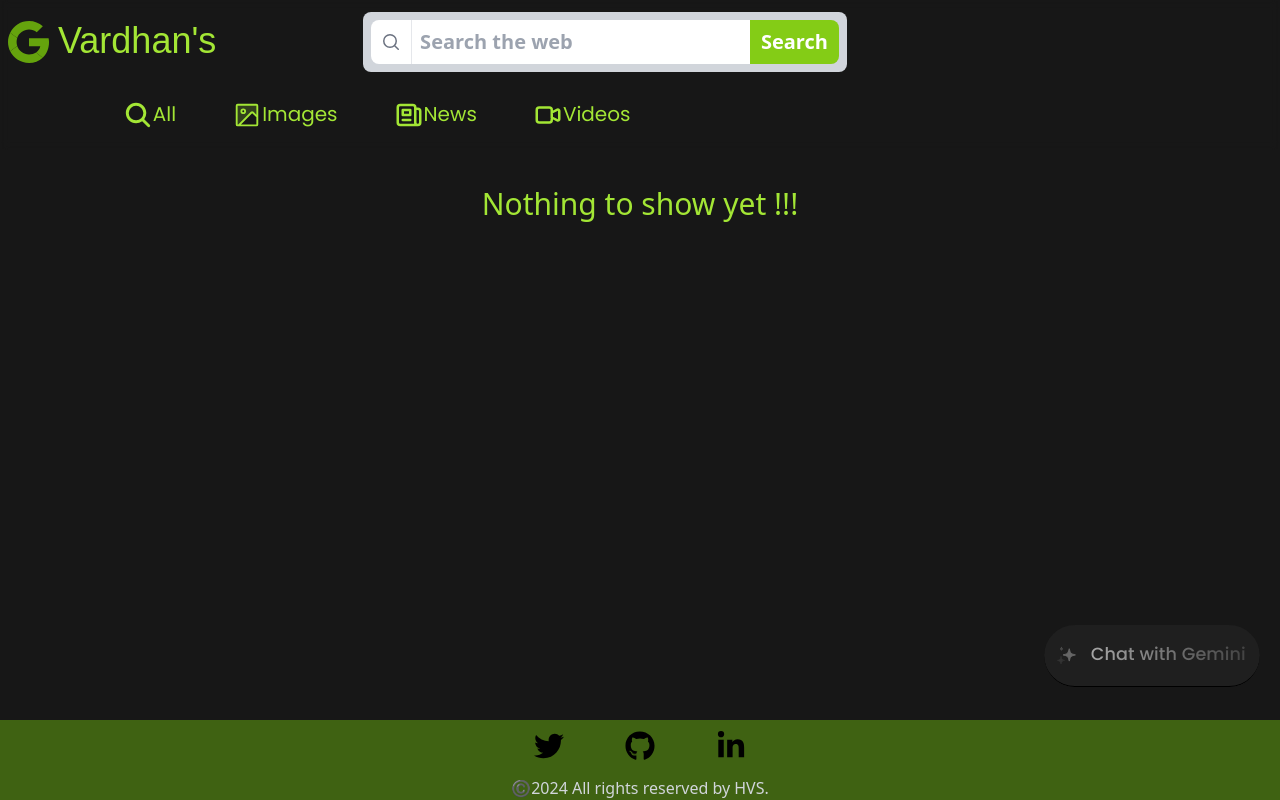
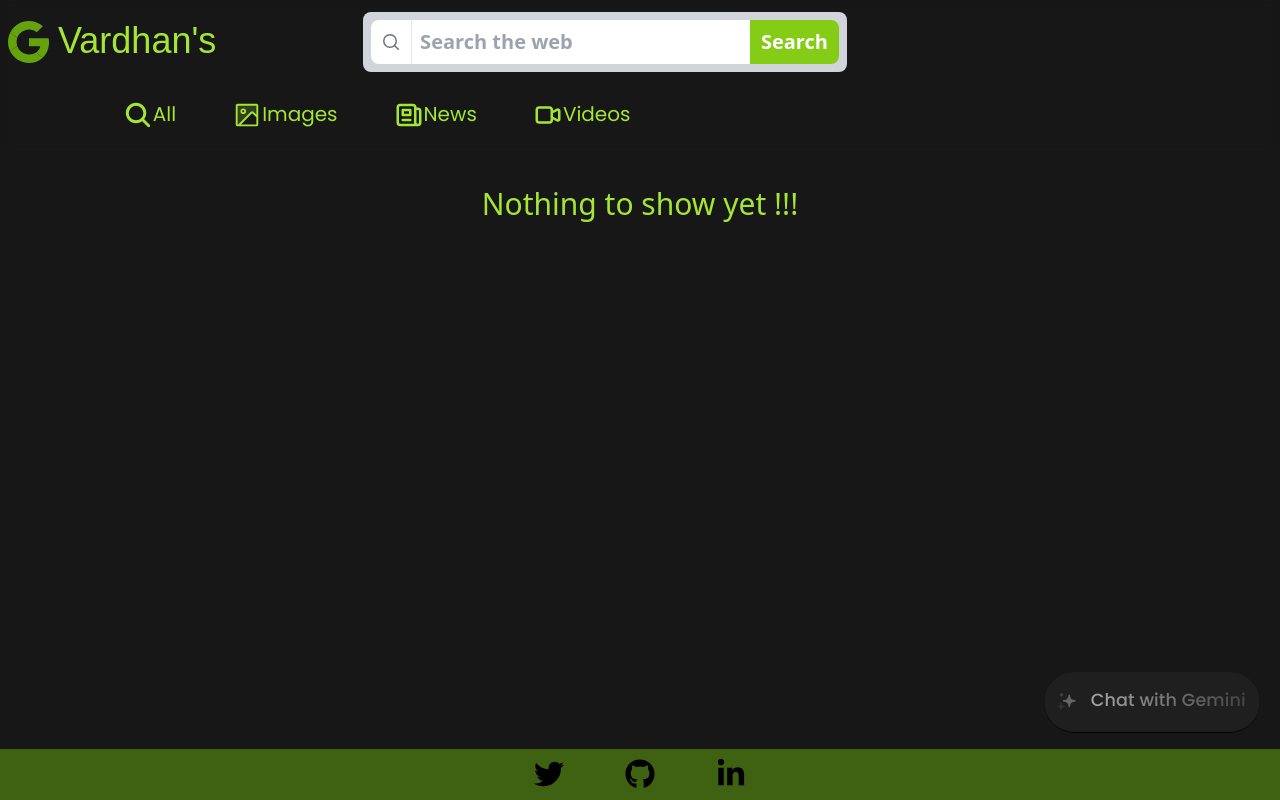
Before and after one commit to hrshvrdhnsingh/search-interface, a React (Create React App) app: page /videos in a window 1280 px wide. Built offline with nearby package versions, Linux system fonts and the light colour scheme; a web font is replaced by a local one.

Commit message:
added g-tag and revamp

```diff
--- a/src/components/Footer.js
+++ b/src/components/Footer.js
@@ -6,19 +6,27 @@ import { Link } from 'react-router-dom';
 import NavigatorButton from './NavigatorButton';
 
 const Footer = () => {
+  const handleChatClick = () => {
+    if (window.gtag) {
+      window.gtag('event', 'click_ai_chat', {
+        event_category: 'engagement',
+        event_label: 'AI Chat Launch Button',
+        transport_type: 'beacon'
+      });
+    }
+  };
+
   return (
-    <div className='flex fixed footer-div flex-col gap-1 justify-center items-center h-20 mb-0 w-full bg-lime-800 right-0 left-0 bottom-0'>
+    <div className='flex fixed footer-div flex-col gap-1 justify-center items-center h-max mb-0 w-full bg-lime-800 right-0 left-0 bottom-0'>
       <div className='footer1 w-full h-6/12 flex justify-center items-center gap-12 text-3xl p-1'>
         <div className='links hover:bg-sky-400 hover:text-white'><Link to='' target="_blank"><FaTwitter /></Link></div>
         <div className='links hover:bg-purple-900 hover:text-white'><Link to='https://github.com/hrshvrdhnsingh' target="_blank"><FaGithub /></Link></div>
-        <div className='links hover:bg-blue-600 hover:text-white p-1'><Link to='' target="_blank"><FaLinkedinIn /></Link></div>
-      </div>
-      <div className='footer2 w-full h-6/12 flex justify-center items-center text-gray-300'>
-        <p>©️2024  All rights reserved by HVS.</p>
+        <div className='links hover:bg-blue-600 hover:text-white p-1'><Link to='https://www.linkedin.com/in/harshvardhan-singh-4p3sh17/' target="_blank"><FaLinkedinIn /></Link></div>
       </div>
       <div className='navigator-div text-gray-900 flex flex-col justify-center align-center font-bold'>
         <p className='dissapear'>Use the Gemini v1.5 pro</p>
-        <Link to='https://gemini-hvs.vercel.app/'><NavigatorButton /></Link>
+        <Link to='https://gemini-hvs.vercel.app/' target="_blank"
+          onClick={handleChatClick}><NavigatorButton /></Link>
       </div>
     </div>
   )
--- a/src/components/Navbar.js
+++ b/src/components/Navbar.js
@@ -21,7 +21,7 @@ const Navbar = () => {
 
   const handleSubmit = (e) => {
     e.preventDefault();
-    setInputValue(e.target.value);
+    // setInputValue(e.target.value);
     setSearchTerm(inputValue);
   };
 
--- a/src/global.css
+++ b/src/global.css
@@ -333,7 +333,7 @@ body {
 
 .navigator-div {
   position: absolute;
-  margin-left: 80vw; margin-bottom: 26vh;
+  margin-left: 80vw; margin-bottom: 18vh;
   font-family: "Poppins", sans-serif;
 }
 .dissapear {
--- a/src/pages/Images.js
+++ b/src/pages/Images.js
@@ -2,8 +2,8 @@ import React from 'react'
 
 const Images = ({results}) => {
   return (
-    <div className='flex justify-center min-h-screen w-screen mb-36 outer-image-div' >
-      <div className='flex justify-center w-10/12 h-full gap-5 p-1 flex-wrap inner-image-div'>
+    <div className='flex flex-col justify-center min-h-screen w-screen mb-36 outer-image-div' >
+      <div className='flex justify-center w-full h-full gap-5 p-1 flex-wrap inner-image-div'>
         {
           results && results.length > 0 ? results.map((imagepost, index) => (
             <div className='image-result-container flex flex-col p-2 justify-center' key={index} onClick={()=> window.open(imagepost.image.contextLink, '_blank')}>
```
